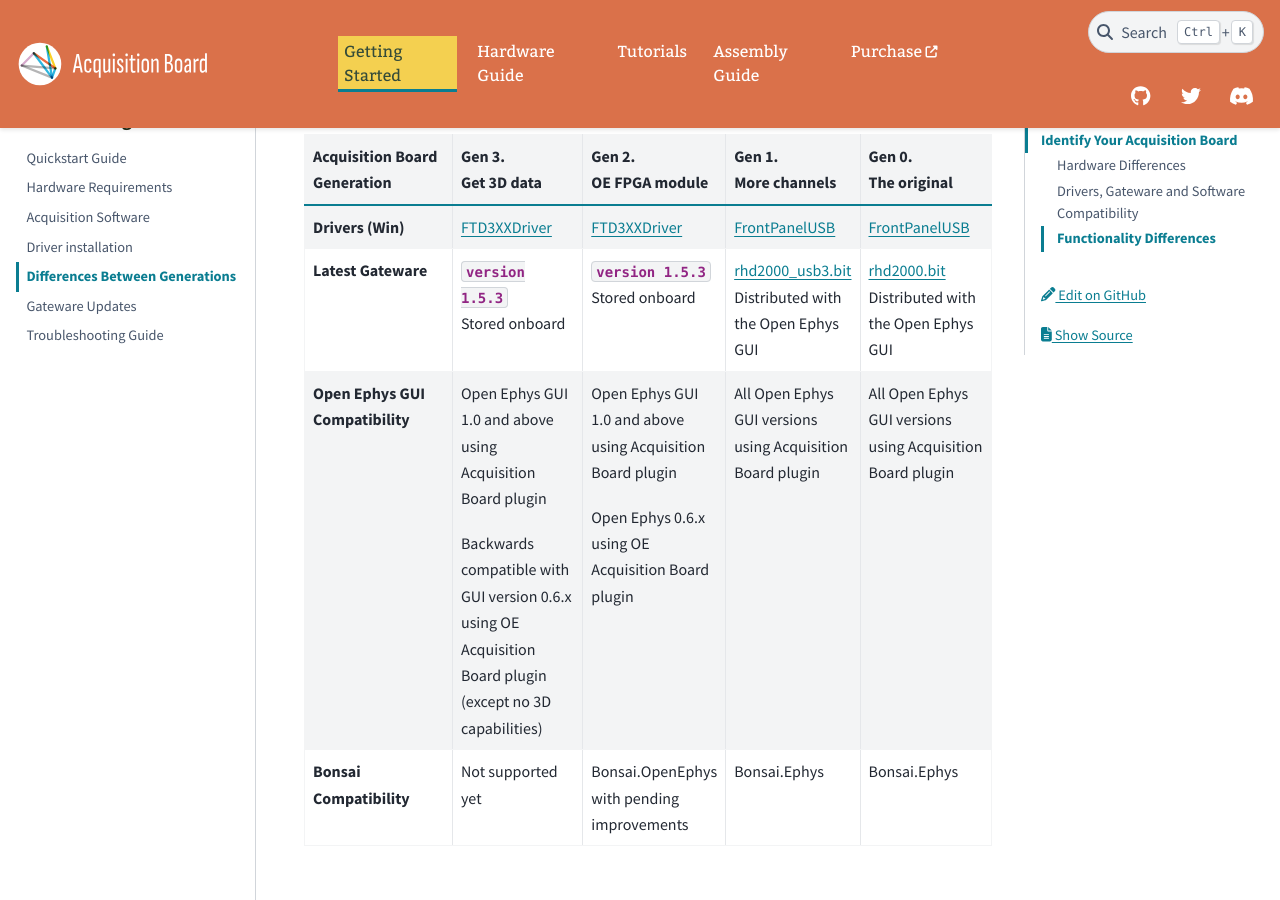
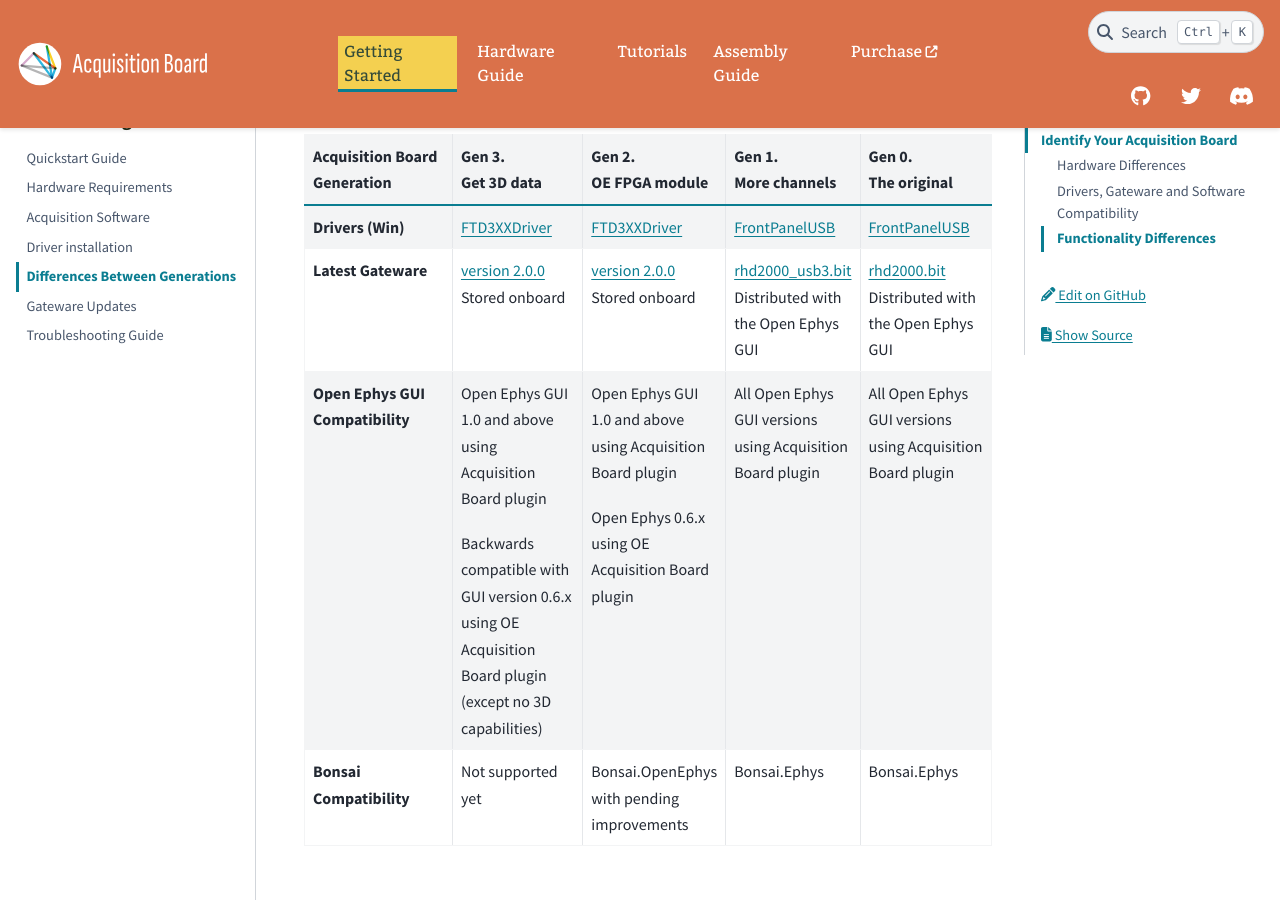
Before and after one commit to open-ephys/acq-board-docs, a Sphinx documentation site: the page built from source/User-Manual/Generations-differences.rst, in a window 1280 px wide and 900 px high, scrolled down 1721 px. Built offline with Sphinx 7.4.7 and the PyData theme 0.15.4, drawn with Linux system fonts in a browser that asks for light colours.

Commit message:
Refine explanations and updated compatibility chart

```diff
--- a/source/User-Manual/Gateware-Update.rst
+++ b/source/User-Manual/Gateware-Update.rst
@@ -40,7 +40,7 @@
 .. note:: To run this updater on Windows, driver version 1.4.0.1 or greater is required.
     Instructions are available on the :ref:`driver installation page<drivers>`.
 
-.. warning:: Version 2.0.0 and higher of the firmware require a version 2.0 or higher
+.. important:: Version 2.0.0 and higher of the firmware require a version 2.0 or higher
     of the `acquisition board plugin <https://open-ephys.github.io/gui-docs/User-Manual/Plugins/Acquisition-Board.html>`__
     for the `Open Ephys GUI <https://open-ephys.github.io/gui-docs/index.html>`__.
 
--- a/source/_static/files/gen-driver-gateware-software-diff.csv
+++ b/source/_static/files/gen-driver-gateware-software-diff.csv
@@ -4,8 +4,8 @@
 | More channels","| Gen 0.
 | The original"
 **Drivers (Win)**,`FTD3XXDriver <https://github.com/open-ephys/plugin-GUI/blob/main/Resources/DLLs/FTD3XXDriver_WHQLCertified_1.3.0.10_Installer.exe>`__ ,`FTD3XXDriver <https://github.com/open-ephys/plugin-GUI/blob/main/Resources/DLLs/FTD3XXDriver_WHQLCertified_1.3.0.10_Installer.exe>`__ ,`FrontPanelUSB <https://github.com/open-ephys/plugin-GUI/blob/main/Resources/DLLs/FrontPanelUSB-DriverOnly-4.5.5.exe>`__ ,`FrontPanelUSB <https://github.com/open-ephys/plugin-GUI/blob/main/Resources/DLLs/FrontPanelUSB-DriverOnly-4.5.5.exe>`__
-**Latest Gateware**,"| :download:`version 1.5.3 </_static/files/OpenEphysFPGA-gw1.5.3.zip>`
-| Stored onboard","| :download:`version 1.5.3 </_static/files/OpenEphysFPGA-gw1.5.3.zip>`
+**Latest Gateware**,"| :ref:`version 2.0.0 <gwupdate_latest>`
+| Stored onboard","| :ref:`version 2.0.0 <gwupdate_latest>`
 | Stored onboard","| `rhd2000_usb3.bit <https://github.com/open-ephys-plugins/rhythm-plugins/blob/main/Resources/rhd2000_usb3.bit>`__
 | Distributed with the Open Ephys GUI","| `rhd2000.bit <https://github.com/open-ephys-plugins/rhythm-plugins/blob/main/Resources/rhd2000.bit>`__
 | Distributed with the Open Ephys GUI"
```
Also changed, not shown: other parts of source/User-Manual/Gateware-Update.rst (+1 -1 lines).
